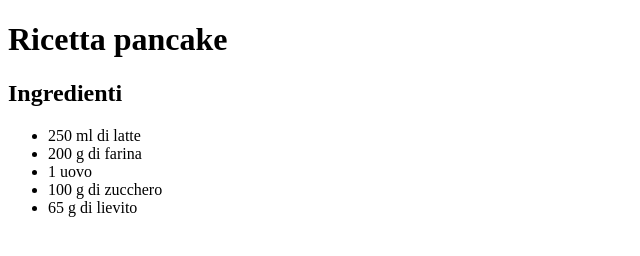
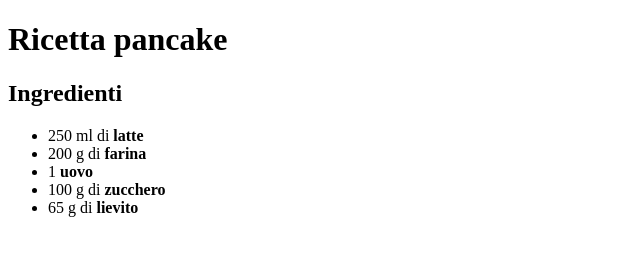
Before and after one commit to RedGuardiaN7/html-ricetta-pancake, a plain HTML site: page index.html in a window 1280 px wide. Shown: the whole page, without its empty margins (0-640 px from the left). Drawn offline with Linux system fonts and the light colour scheme.

Commit message:
Applicazione del grassetto dove richiesto

```diff
--- a/index.html
+++ b/index.html
@@ -12,11 +12,11 @@
     <h1>Ricetta pancake</h1>
     <h2>Ingredienti</h2>
     <ul>
-        <li>250 ml di latte</li>
-        <li>200 g di farina</li>
-        <li>1 uovo</li>
-        <li>100 g di zucchero</li>
-        <li>65 g di lievito</li>
+        <li>250 ml di <b>latte</b></li>
+        <li>200 g di <b>farina</b></li>
+        <li>1 <b>uovo</b></li>
+        <li>100 g di <b>zucchero</b></li>
+        <li>65 g di <b>lievito</b></li>
     </ul>
 </body>
 
```
